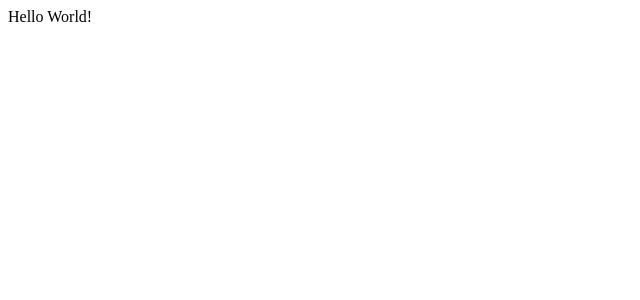
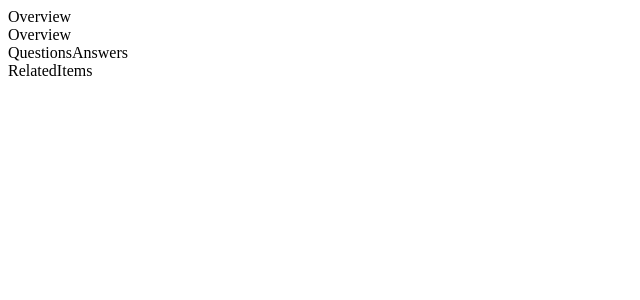
Before and after one commit to Fec4-Jupiter/webApp, a React app: page / in a window 1280 px wide. Shown: the top 300 px of the page, without its empty margins (0-640 px from the left). Built offline with nearby package versions, Linux system fonts and the light colour scheme; the HTML template or start-up script is replaced by a standard one.

Commit message:
added base components

```diff
--- /dev/null
+++ b/client/src/components/Overview.jsx
@@ -0,0 +1,8 @@
+import React from 'react';
+import ReactDOM from 'react-dom/client';
+
+const Overview = () => (
+  <div>Overview</div>
+)
+
+export default Overview;
--- /dev/null
+++ b/client/src/components/QuestionsAnswers.jsx
@@ -0,0 +1,8 @@
+import React from 'react';
+import ReactDOM from 'react-dom/client';
+
+const QuestionsAnswers = () => (
+  <div>QuestionsAnswers</div>
+)
+
+export default QuestionsAnswers;
--- /dev/null
+++ b/client/src/components/RatingsReviews.jsx
@@ -0,0 +1,8 @@
+import React from 'react';
+import ReactDOM from 'react-dom/client';
+
+const RatingsReviews = () => (
+  <div>Overview</div>
+)
+
+export default RatingsReviews;
--- /dev/null
+++ b/client/src/components/RelatedItems.jsx
@@ -0,0 +1,8 @@
+import React from 'react';
+import ReactDOM from 'react-dom/client';
+
+const RelatedItems = () => (
+  <div>RelatedItems</div>
+)
+
+export default RelatedItems;
--- a/client/src/index.jsx
+++ b/client/src/index.jsx
@@ -1,8 +1,17 @@
 import React from 'react';
 import ReactDOM from 'react-dom/client';
+import Overview from './components/Overview.jsx';
+import QuestionsAnswers from './components/QuestionsAnswers.jsx';
+import RatingsReviews from './components/RatingsReviews.jsx';
+import RelatedItems from './components/RelatedItems.jsx';
 
 const App = () => (
-  <div>Hello World!</div>
+  <div>
+    <Overview />
+    <RatingsReviews />
+    <QuestionsAnswers />
+    <RelatedItems />
+  </div>
 )
 
 // ReactDOM.render(<App />, document.getElementById('app'));
```
